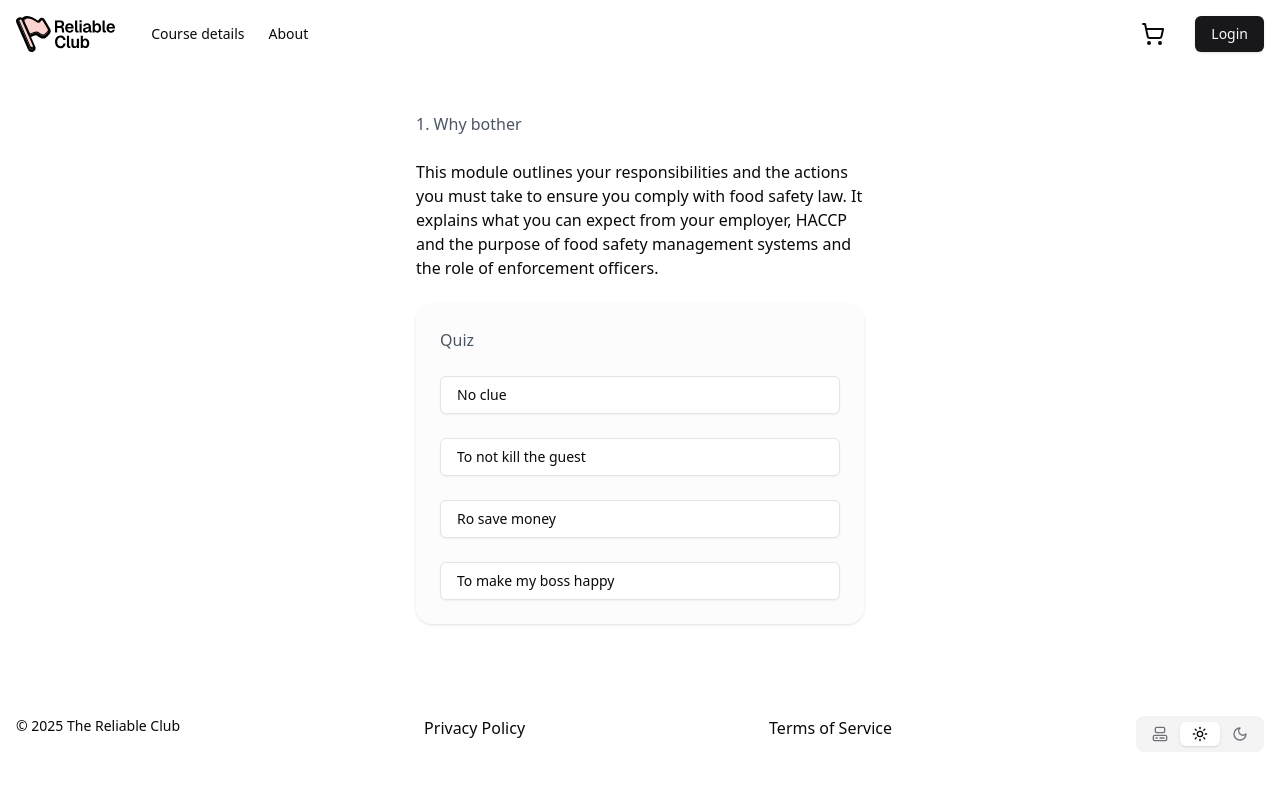
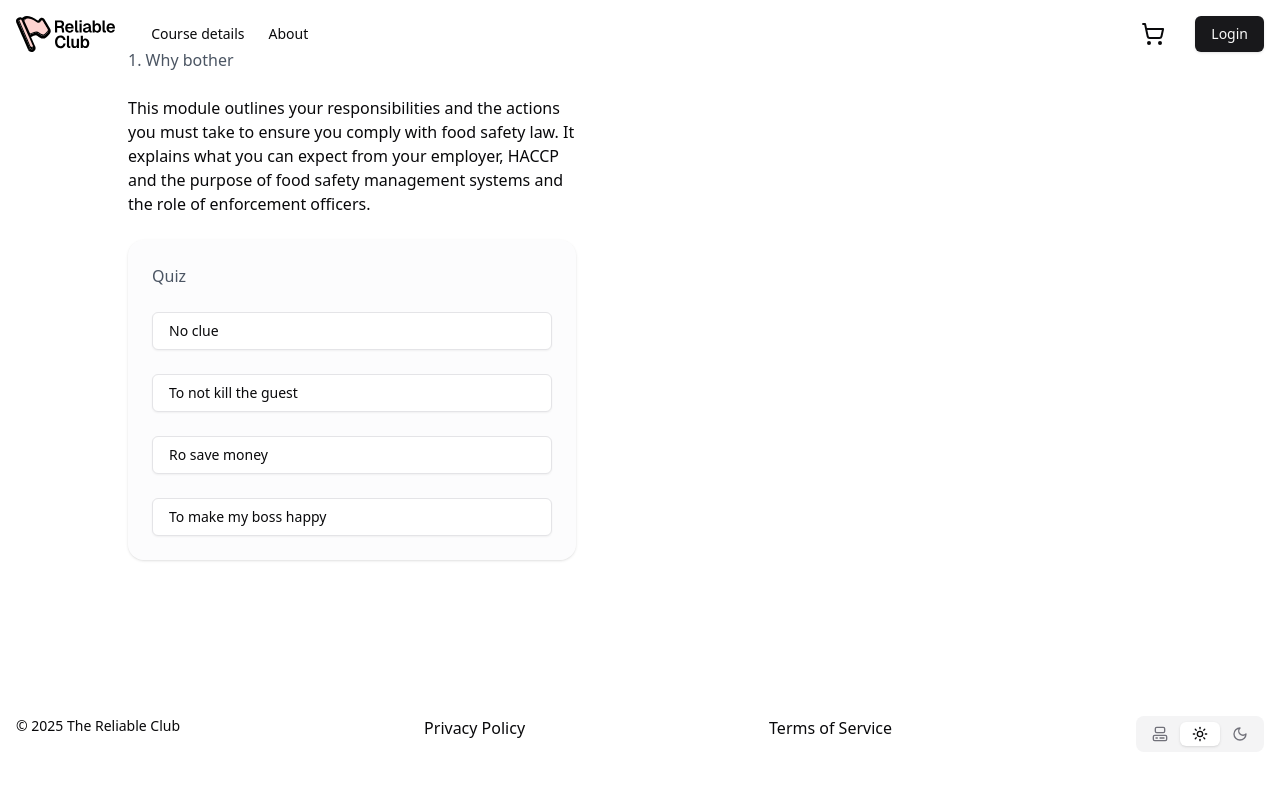
Before and after one commit to evilpaper/reliable, a Next.js app: page /courses/food-hygiene-foundations/lessons/1 in a window 1280 px wide. Shown: the top 788 px of the page. Built offline with nearby package versions, Linux system fonts and the light colour scheme.

Commit message:
design(course): add separate layout to coursse

```diff
--- /dev/null
+++ b/src/app/(landing)/courses/[courseSlug]/layout.tsx
@@ -0,0 +1,3 @@
+export default function Layout({ children }: { children: React.ReactNode }) {
+  return <div className="container px-32">{children}</div>;
+}
--- a/src/app/(landing)/layout.tsx
+++ b/src/app/(landing)/layout.tsx
@@ -5,7 +5,7 @@ export default function Layout({ children }: { children: React.ReactNode }) {
   return (
     <div className="flex flex-col items-center justify-between min-h-lvh">
       <Nav />
-      <main className="mt-16">{children}</main>
+      {children}
       <Footer />
     </div>
   );
```
